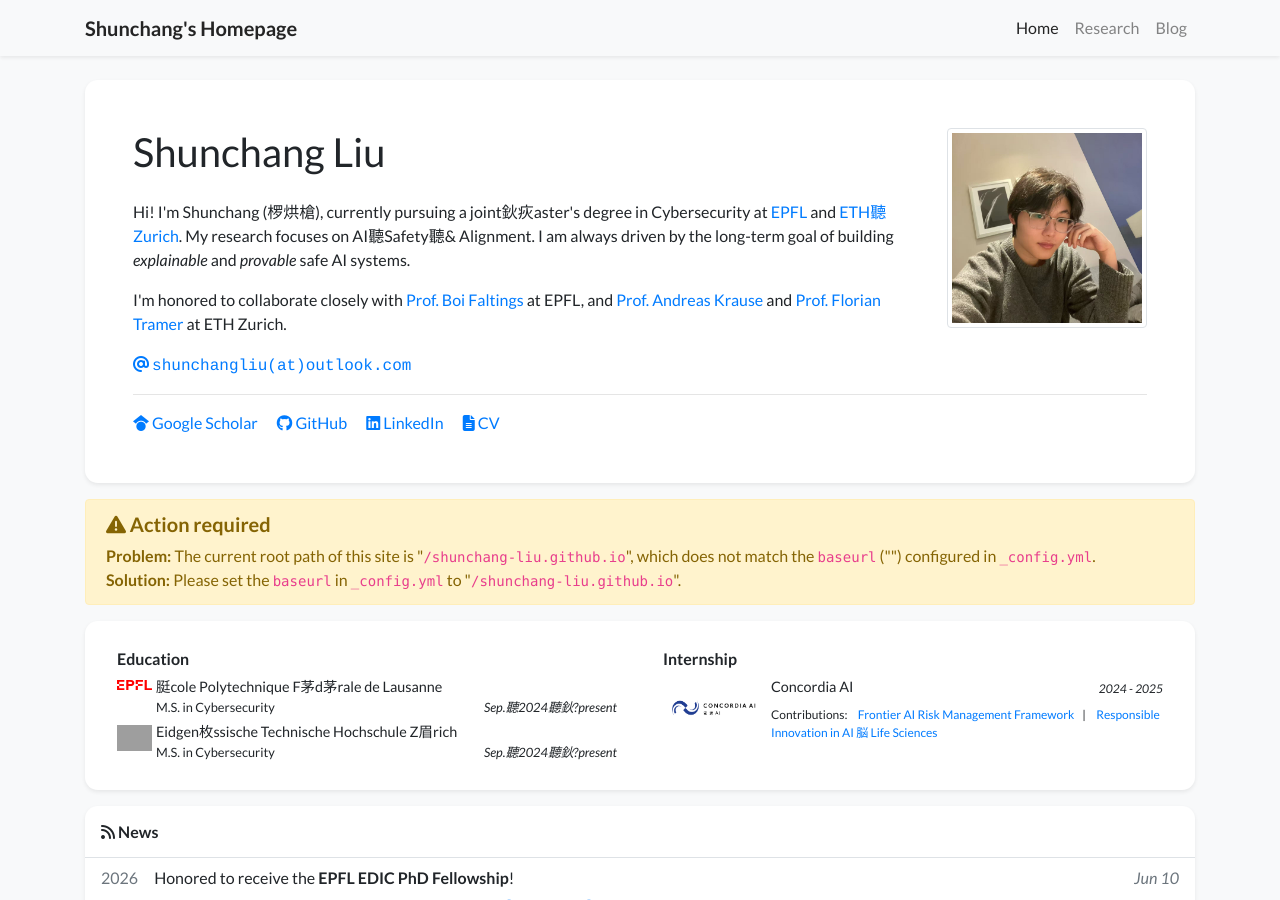
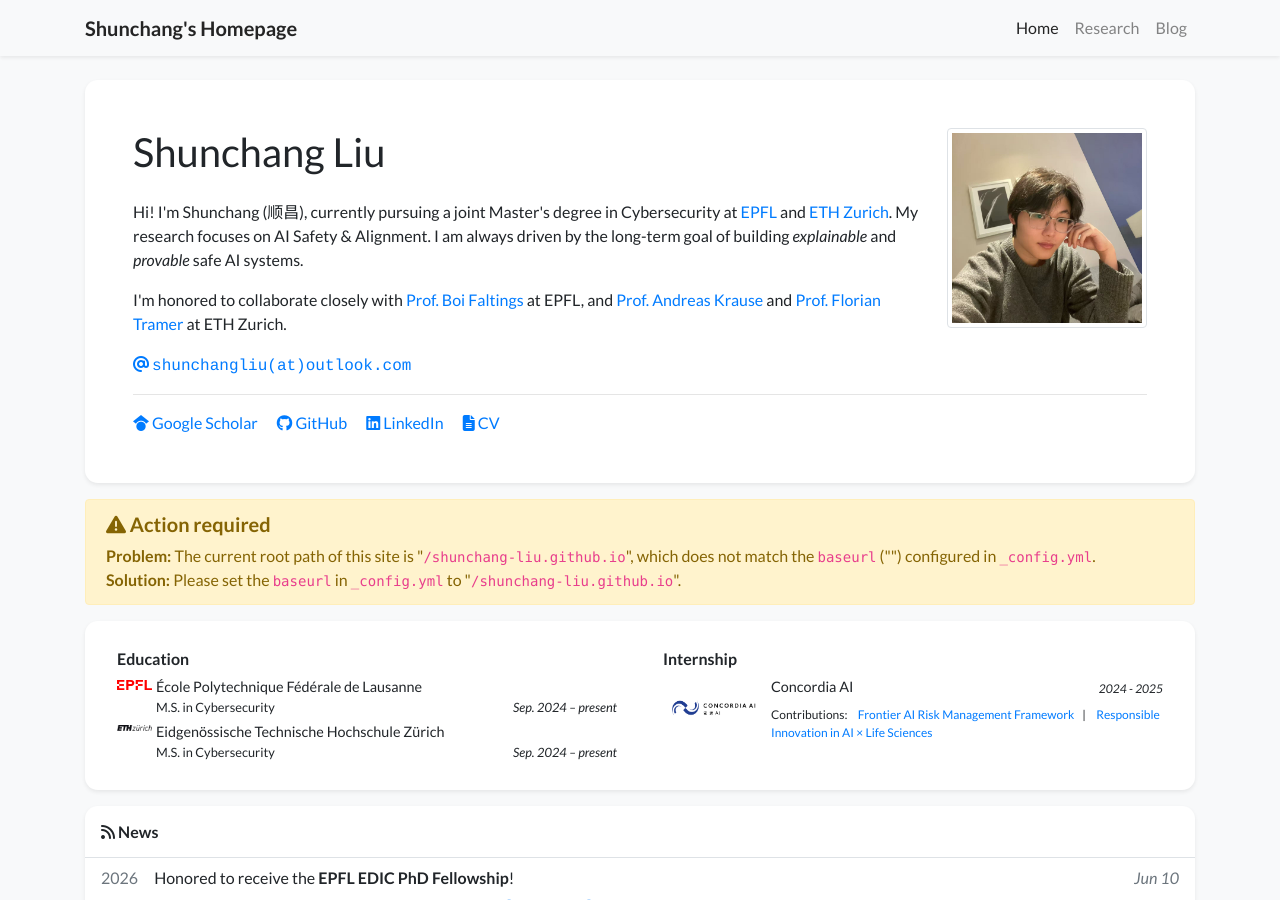
Before and after one commit to shunchang-liu/shunchang-liu.github.io, a Jekyll site: the page built from index.html, in a window 1280 px wide and 900 px high. Built offline with Jekyll 4.4.1, drawn with Linux system fonts in a browser that asks for light colours; nearby versions of some CDN libraries; a style sheet for code colours, icons or effects is not loaded; grey boxes are pictures that could not be loaded.

Commit message:
Update profile.yml

```diff
--- a/_data/profile.yml
+++ b/_data/profile.yml
@@ -4,7 +4,7 @@
 
 positions:
 #- logo: /assets/images/badges/epfl-logo.svg  # Logo is optional
-#- logo: /assets/images/badges/ETH_Z眉rich_Logo_black.svg.png
+#- logo: /assets/images/badges/ETH_Zürich_Logo_black.svg.png
 
 
 email: "shunchangliu@outlook.com"
@@ -22,10 +22,10 @@
 short_bio_text_justify: false
 short_bio: >-
   <p>
-    Hi! I'm Shunchang (椤烘槍), currently pursuing a joint鈥疢aster's degree in Cybersecurity at
+    Hi! I'm Shunchang (顺昌), currently pursuing a joint Master's degree in Cybersecurity at
     <a href="https://www.epfl.ch" target="_blank">EPFL</a> and
-    <a href="https://www.ethz.ch" target="_blank">ETH聽Zurich</a>.
-    My research focuses on AI聽Safety聽& Alignment.
+    <a href="https://www.ethz.ch" target="_blank">ETH Zurich</a>.
+    My research focuses on AI Safety & Alignment.
     I am always driven by the long-term goal of building <em>explainable</em> and <em>provable</em> safe AI systems.
   </p>
   <p>
@@ -35,22 +35,27 @@
     <a href="https://las.inf.ethz.ch/krausea" target="_blank">Prof. Andreas Krause</a> and
     <a href="https://www.floriantramer.com/" target="_blank">Prof. Florian Tramer</a> at ETH Zurich.
   </p>
+# <p>
+#   <strong style="color: red;">
+#     I am actively looking for PhD or industry opportunities starting Fall 2026. Please feel free to contact me!
+#   </strong>
+# </p>
 
 portrait_url: /assets/images/photos/portrait2.jpg
 # portrait_caption: >-
 #  Photo by Manja Vitolic on Unsplash (this caption is optional, comment it out to disable).
 
 education:
-- name: 脡cole Polytechnique F茅d茅rale de Lausanne
+- name: École Polytechnique Fédérale de Lausanne
   logo: /assets/images/badges/epfl-logo.svg
   position: >-
     M.S. in Cybersecurity
-  date: Sep.聽2024聽鈥?present
-- name: Eidgen枚ssische Technische Hochschule Z眉rich
-  logo: /assets/images/badges/ETH_Z眉rich_Logo_black.svg.png
+  date: Sep. 2024 – present
+- name: Eidgenössische Technische Hochschule Zürich
+  logo: /assets/images/badges/ETH_Zürich_Logo_black.svg.png
   position: >-
     M.S. in Cybersecurity
-  date: Sep.聽2024聽鈥?present
+  date: Sep. 2024 – present
 
 # experience:
 # - name: Peking University
@@ -65,5 +70,5 @@
   achievements:
       - title: Frontier AI Risk Management Framework
         link: https://concordia-ai.com/research/frontier-ai-risk-management-framework/
-      - title: Responsible Innovation in AI 脳 Life Sciences
+      - title: Responsible Innovation in AI × Life Sciences
         link: https://concordia-ai.com/research/responsible-innovation-in-ai-x-life-sciences/
```
